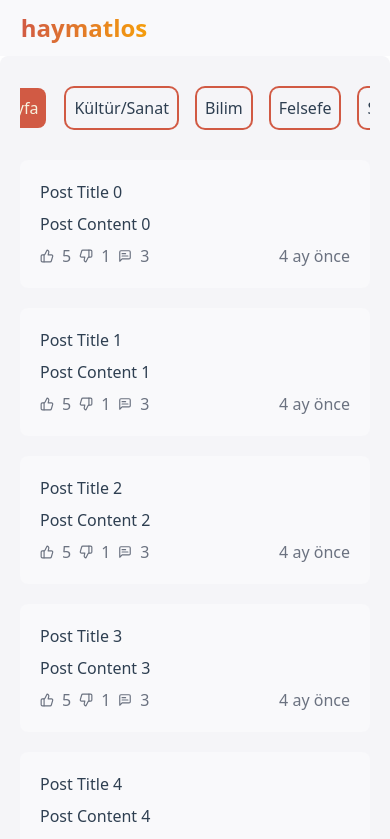
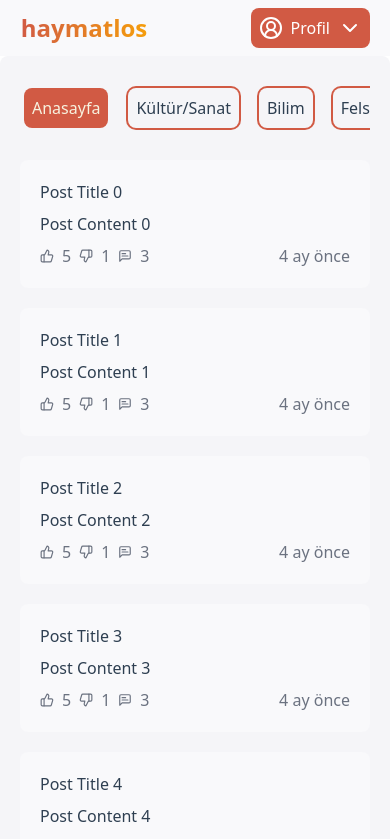
Before and after one commit to mufurkand/haymatlos-ts, a Next.js app: page / in a window 390 px wide. Shown: the top 839 px of the page. Built offline with nearby package versions, Linux system fonts and the light colour scheme.

Commit message:
Implement the dropdown menu

```diff
--- a/components/CategoryContainer.tsx
+++ b/components/CategoryContainer.tsx
@@ -12,7 +12,7 @@ export default function CategoryContainer({
   setActiveCategory,
 }: CategoryContainerProps) {
   return (
-    <div className="flex justify-center gap-5 overflow-y-auto py-3 px-1">
+    <div className="flex sm:justify-center gap-5 overflow-y-auto py-3 px-1">
       {categories.map((category) => (
         <CategoryButton
           category={category}
--- /dev/null
+++ b/components/Dropdown.tsx
@@ -0,0 +1,60 @@
+"use client";
+
+import { CircleUserRound, ChevronUp, ChevronDown } from "lucide-react";
+import Link from "next/link";
+import { useEffect, useRef, useState } from "react";
+
+export default function Dropdown() {
+  const [isOpen, setIsOpen] = useState(false);
+  const dropdownRef = useRef<HTMLDivElement>(null);
+
+  // close the dropdown menu when clicked outside or on scroll
+  useEffect(() => {
+    const handleClickOutside = (event: MouseEvent) => {
+      if (
+        dropdownRef.current &&
+        !dropdownRef.current.contains(event.target as Node)
+      ) {
+        setIsOpen(false);
+      }
+    };
+
+    const handleScroll = () => {
+      setIsOpen(false);
+    };
+
+    document.addEventListener("mousedown", handleClickOutside);
+    document.addEventListener("scroll", handleScroll);
+    // clean the event listener when component unmounts
+    return () => {
+      document.removeEventListener("mousedown", handleClickOutside);
+      document.removeEventListener("scroll", handleScroll);
+    };
+  }, []);
+
+  return (
+    <div ref={dropdownRef} className="relative text-white">
+      <button
+        onClick={() => setIsOpen((isOpen) => !isOpen)}
+        className={
+          "bg-accentRed p-2 flex justify-between gap-2" +
+          (isOpen ? " rounded-t-lg" : " rounded-lg")
+        }
+      >
+        <CircleUserRound size={24} />
+        <p className="text-white">Profil</p>
+        {isOpen ? <ChevronUp size={24} /> : <ChevronDown size={24} />}
+      </button>
+      {isOpen && <DropdownMenu />}
+    </div>
+  );
+}
+
+function DropdownMenu() {
+  return (
+    <div className="bg-accentRed absolute w-full flex flex-col gap-2 p-2 rounded-b-lg text-center">
+      <Link href="/sign-in">Kayıt ol</Link>
+      <Link href="/sign-up">Giriş yap</Link>
+    </div>
+  );
+}
--- a/components/Navbar.tsx
+++ b/components/Navbar.tsx
@@ -1,10 +1,17 @@
+import Link from "next/link";
+import Dropdown from "./Dropdown";
+
 export default function Navbar() {
   return (
     // w-full is needed because it is using fixed positioning
-    <div className="h-14 flex items-center px-5 fixed w-full top-0 bg-background dark:bg-darkBackground">
-      <p className="bg-gradient-to-r from-accentRed to-amber-500 bg-clip-text text-2xl font-extrabold text-transparent w-32 text-center">
+    <div className="h-14 flex items-center px-5 fixed w-full top-0 bg-background dark:bg-darkBackground justify-between">
+      <Link
+        href="/"
+        className="bg-gradient-to-r from-accentRed to-amber-500 bg-clip-text text-2xl font-extrabold text-transparent w-32 text-center"
+      >
         haymatlos
-      </p>
+      </Link>
+      <Dropdown />
     </div>
   );
 }
```
